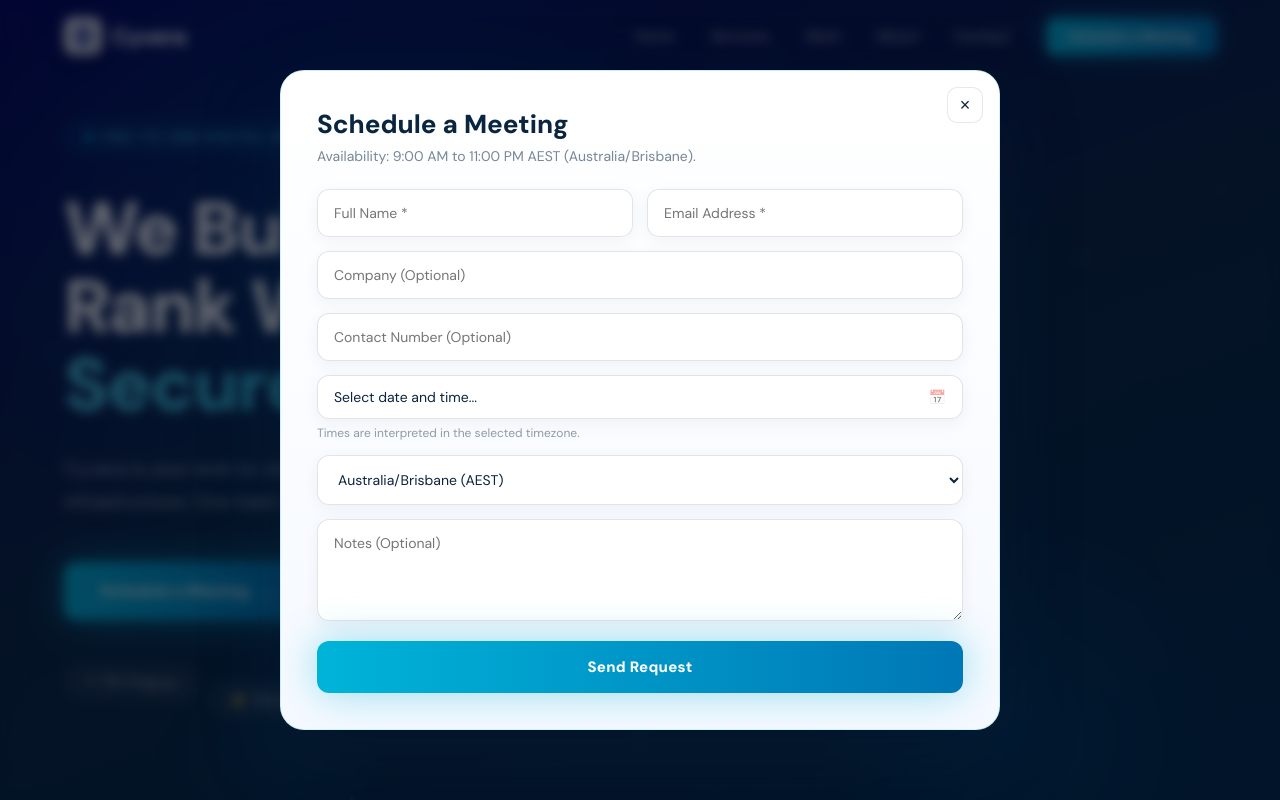
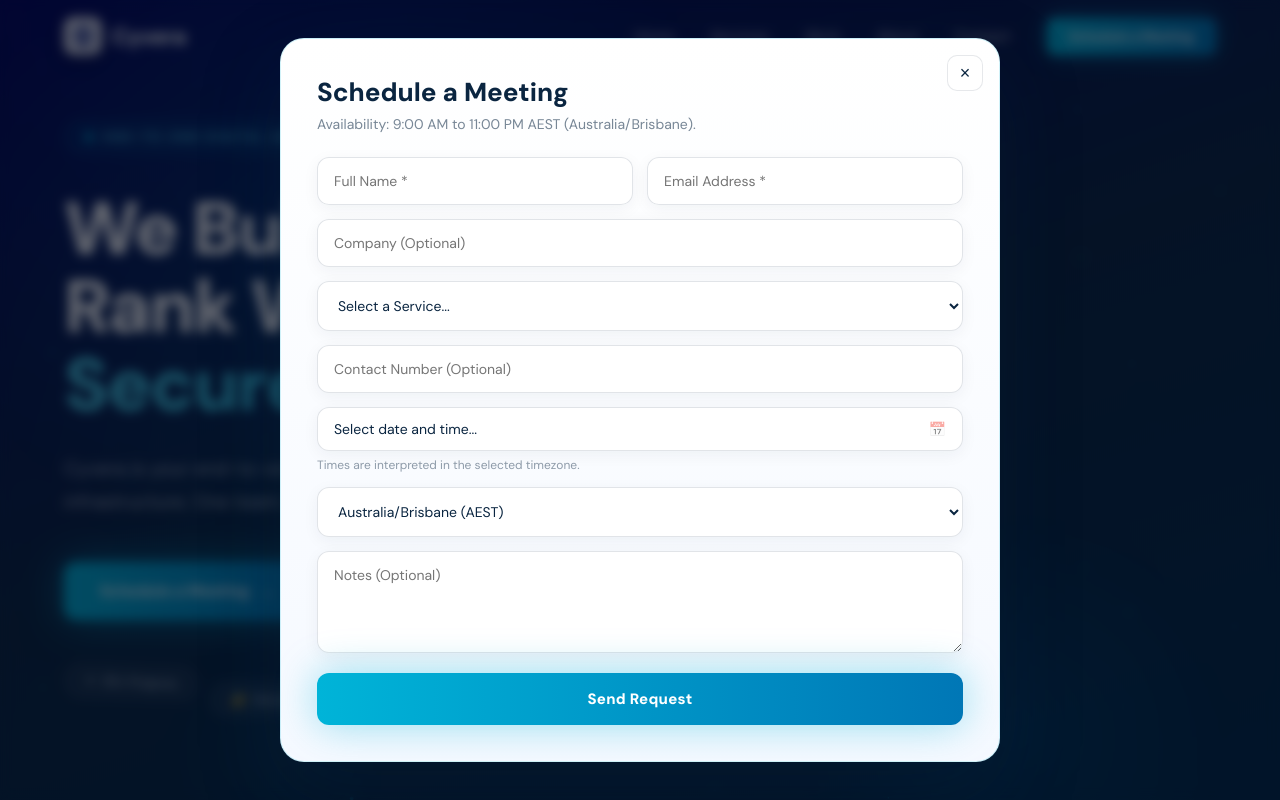
Before and after one commit to Noor-Masrur/cyvera-portfolio, a React (Vite) app: page / in a window 1280 px wide. Both pictures are taken after a click on the button "Schedule a Meeting". Shown: the top 800 px of the page. Built offline with nearby package versions, Linux system fonts and the light colour scheme.

Commit message:
Add services to meeting schedule

```diff
--- a/api/schedule.js
+++ b/api/schedule.js
@@ -72,6 +72,7 @@ export default async function handler(req, res) {
   const email = sanitize(payload?.email);
   const company = sanitize(payload?.company);
   const phone = sanitize(payload?.phone);
+  const service = sanitize(payload?.service);
   const message = sanitize(payload?.message);
   const preferredDate = sanitize(payload?.preferredDate);
   const preferredTime = sanitize(payload?.preferredTime);
@@ -141,6 +142,10 @@ export default async function handler(req, res) {
                 <td style="padding: 10px 0; font-weight: 600;">${company || "-"}</td>
               </tr>
               <tr>
+                <td style="padding: 10px 0; color: #6b7280;">Service</td>
+                <td style="padding: 10px 0; font-weight: 600;">${service || "-"}</td>
+              </tr>
+              <tr>
                 <td style="padding: 10px 0; color: #6b7280;">Contact Number</td>
                 <td style="padding: 10px 0; font-weight: 600;">${phone || "-"}</td>
               </tr>
--- a/src/cyvera-portfolio.jsx
+++ b/src/cyvera-portfolio.jsx
@@ -1197,8 +1197,8 @@ function Contact() {
                       <select value={form.service} onChange={e => setForm({ ...form, service: e.target.value })} style={{ ...inputStyle(), cursor: "pointer" }} aria-label="Service">
                         <option value="">Select a Service...</option>
                         <option>Social Media & Branding</option>
-                        <option>SEO</option>
-                        <option>Cybersecurity</option>
+                        <option>Search Engine Optimization</option>
+                        <option>Cybersecurity & Digital Forensics</option>
                         <option>Website Development</option>
                         <option>Custom Software</option>
                         <option>Other</option>
@@ -1239,6 +1239,7 @@ function SchedulerModal({ open, onClose }) {
     email: "",
     company: "",
     phone: "",
+    service: "",
     dateTime: null,
     timezone: "Australia/Brisbane",
     message: "",
@@ -1333,6 +1334,7 @@ function SchedulerModal({ open, onClose }) {
             email: form.email,
             company: form.company,
             phone: form.phone,
+            service: form.service,
             message: form.message,
             preferredDate: form.dateTime ? toDateString(dayjs(form.dateTime)) : "",
             preferredTime: form.dateTime ? toTimeString(dayjs(form.dateTime)) : "",
@@ -1406,6 +1408,17 @@ function SchedulerModal({ open, onClose }) {
                 </div>
                 <div style={{ marginTop: 14 }}>
                   <input value={form.company} onChange={e => setForm({ ...form, company: e.target.value })} placeholder="Company (Optional)" style={inputStyle()} aria-label="Company" />
+                </div>
+                <div style={{ marginTop: 14 }}>
+                  <select value={form.service} onChange={e => setForm({ ...form, service: e.target.value })} style={{ ...inputStyle(), cursor: "pointer" }} aria-label="Service">
+                    <option value="">Select a Service...</option>
+                    <option>Social Media & Branding</option>
+                    <option>Search Engine Optimization</option>
+                    <option>Cybersecurity & Digital Forensics</option>
+                    <option>Website Development</option>
+                    <option>Custom Software</option>
+                    <option>Other</option>
+                  </select>
                 </div>
                 <div style={{ marginTop: 14 }}>
                   <input value={form.phone} onChange={e => setForm({ ...form, phone: e.target.value })} placeholder="Contact Number (Optional)" style={inputStyle()} aria-label="Contact Number" />
```
